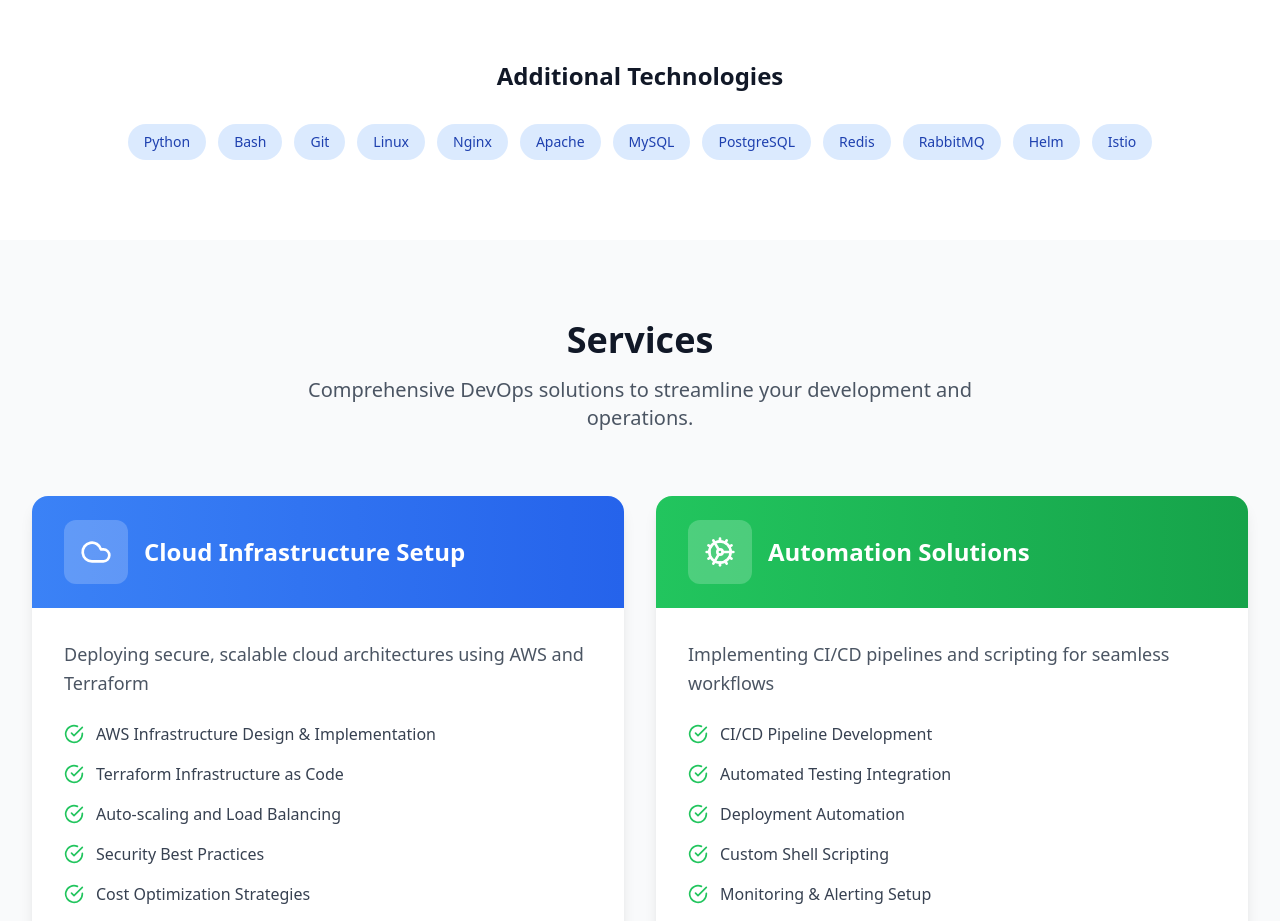
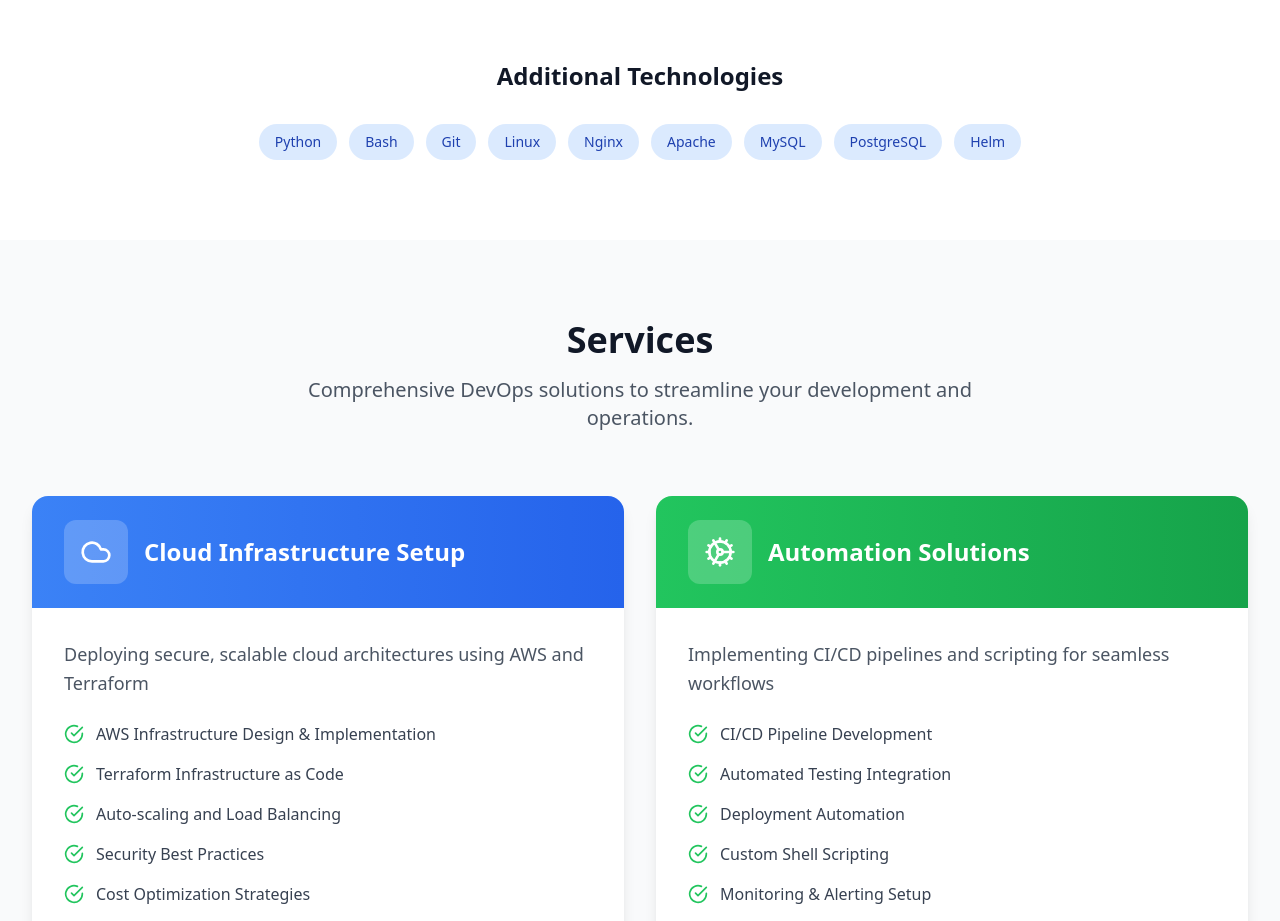
Before and after one commit to santhosh-nuthakki/personal-portfolio, a React (Vite) app: page / in a window 1280 px wide. Shown: the part 3980-4901 px from the top of the page. Built offline with nearby package versions, Linux system fonts and the light colour scheme.

Commit message:
Updated Skills.tsx

```diff
--- a/src/components/Skills.tsx
+++ b/src/components/Skills.tsx
@@ -106,7 +106,7 @@ const Skills: React.FC = () => {
         <div className="mt-16">
           <h3 className="text-2xl font-semibold text-gray-900 mb-8 text-center">Additional Technologies</h3>
           <div className="flex flex-wrap justify-center gap-3">
-            {['Python', 'Bash', 'Git', 'Linux', 'Nginx', 'Apache', 'MySQL', 'PostgreSQL', 'Redis', 'RabbitMQ', 'Helm', 'Istio'].map((tech) => (
+            {['Python', 'Bash', 'Git', 'Linux', 'Nginx', 'Apache', 'MySQL', 'PostgreSQL', 'Helm'].map((tech) => (
               <span key={tech} className="bg-blue-100 text-blue-800 px-4 py-2 rounded-full text-sm font-medium hover:bg-blue-200 transition-colors duration-200">
                 {tech}
               </span>
```
